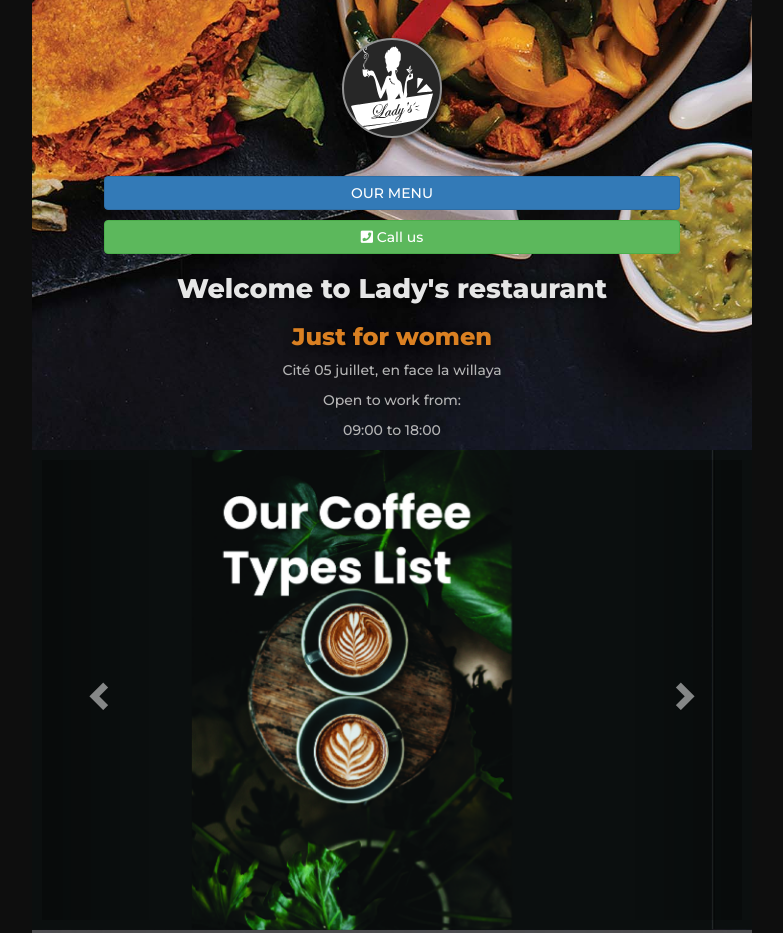
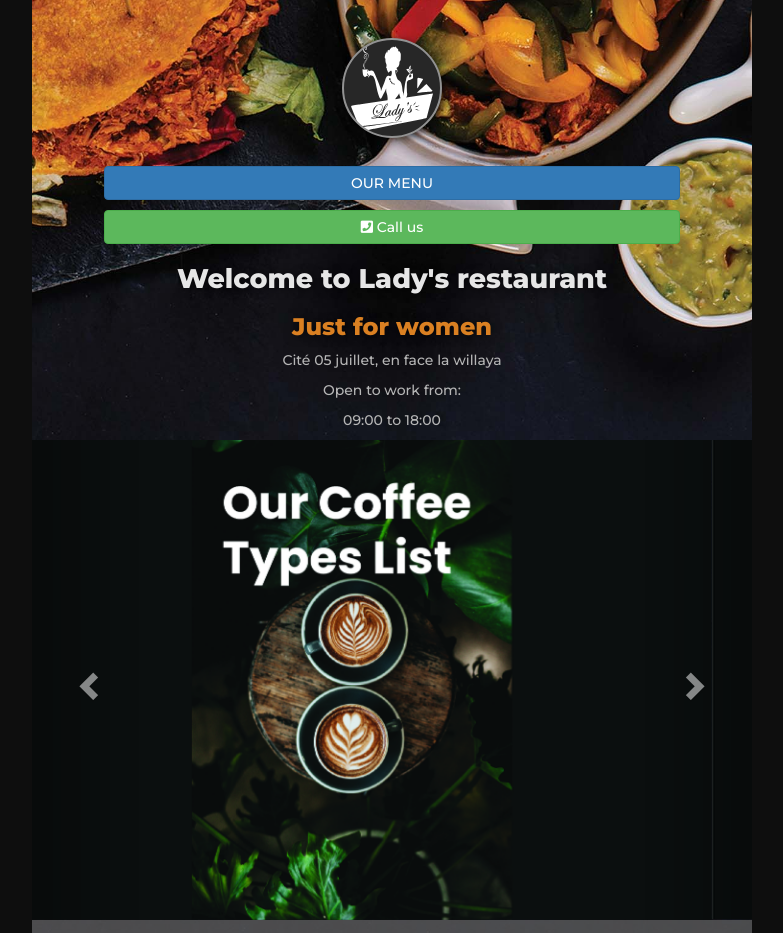
Before and after one commit to riadhmouamnia/ladys-just-for-women, a plain HTML site: page index.html in a window 1280 px wide. Shown: the top 933 px of the page, without its empty margins (248-1031 px from the left). Drawn offline with nearby package versions, Linux system fonts and the light colour scheme; grey boxes are pictures that could not be loaded; a web font is replaced by a local one.

```diff
--- a/CSS/main.css
+++ b/CSS/main.css
@@ -42,10 +42,10 @@ body{
   object-fit: cover;
   box-shadow: 2px 2px 10px #0000009d;
 }
-a {
+.btn {
   display: block;
   width: 80%;
-  margin: 1rem;
+  margin: 1rem auto;
 }
 
 
--- a/index.html
+++ b/index.html
@@ -30,10 +30,10 @@
     <div class="text-center back">
       <header class="logo"></header>
       <div>
-        <a href="files/Lady's Menu.pdf" class="btn btn-primary">OUR MENU</a>
+        <a href="files/Lady's Menu.pdf" class="btn btn-primary btn">OUR MENU</a>
       </div>
       <div>
-        <a href="tel:+213797530157" class="btn btn-success"
+        <a href="tel:+213797530157" class="btn btn-success btn"
           ><span
             ><i class="fa fa-phone-square" aria-hidden="true"></i> Call us</span
           ></a
```
